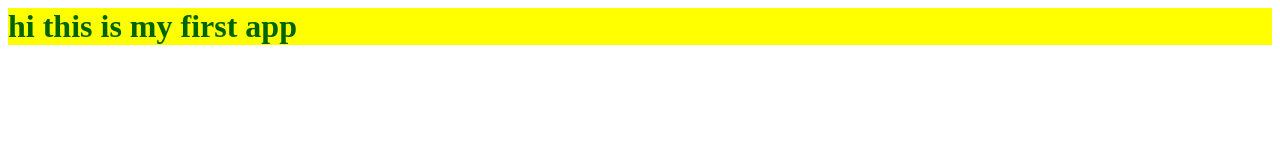
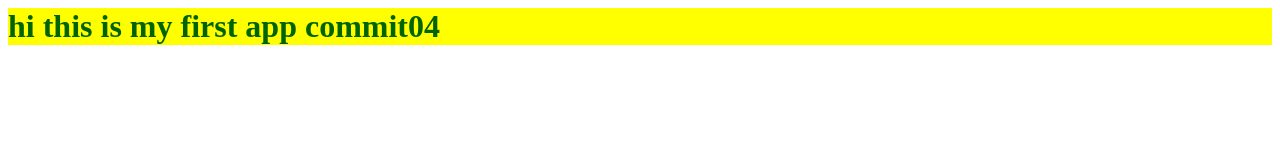
Before and after one commit to BalamuruganDevops/jenkins01, a plain HTML site: page index.html in a window 1280 px wide. Drawn offline with Linux system fonts and the light colour scheme.

Commit message:
commit02

```diff
--- a/index.html
+++ b/index.html
@@ -4,6 +4,6 @@
         <link href="index.css" rel="stylesheet">
     </head>
     <body>
-        <h1> hi this is my first app </h1>
+        <h1> hi this is my first app commit04 </h1>
     </body>
     </html>
```
